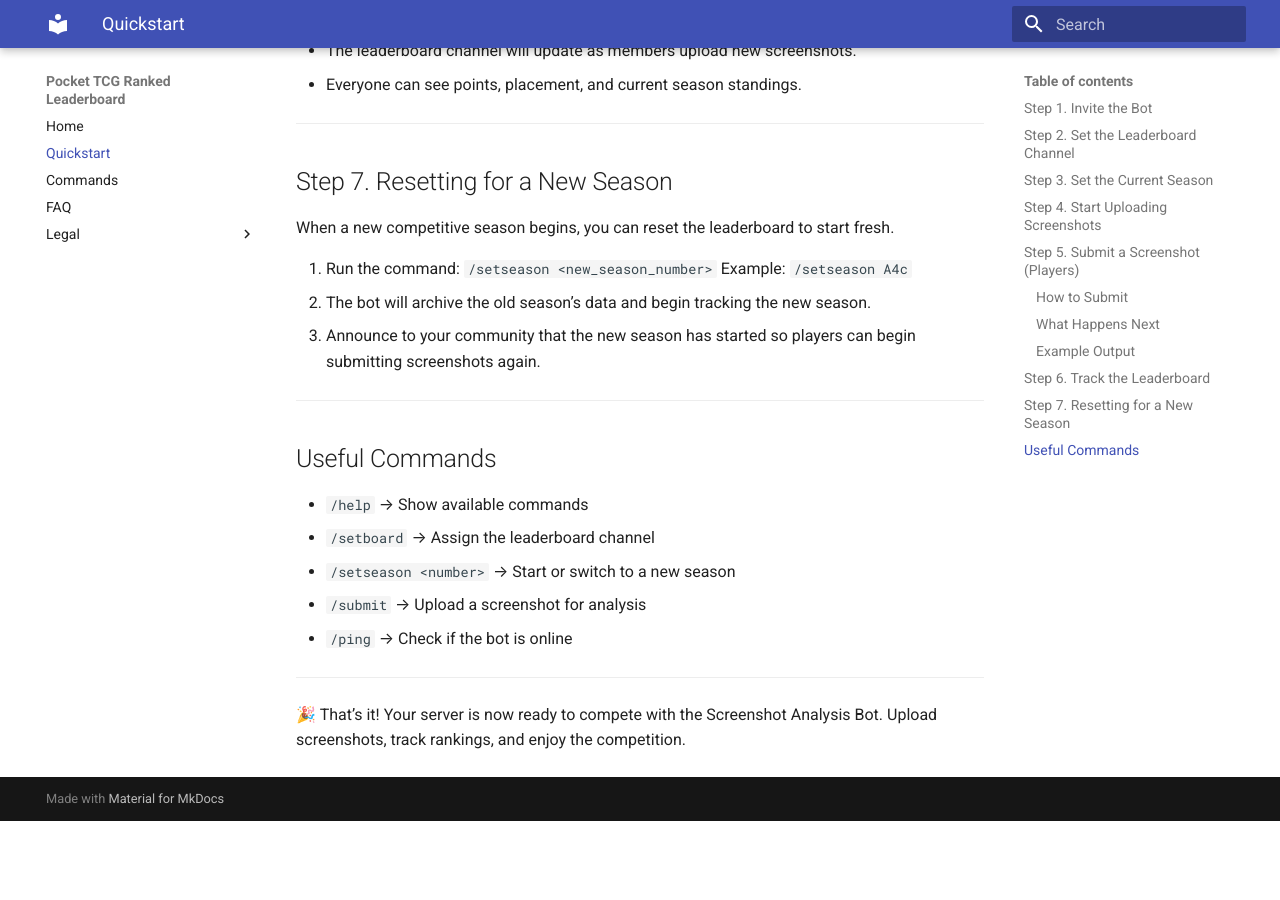
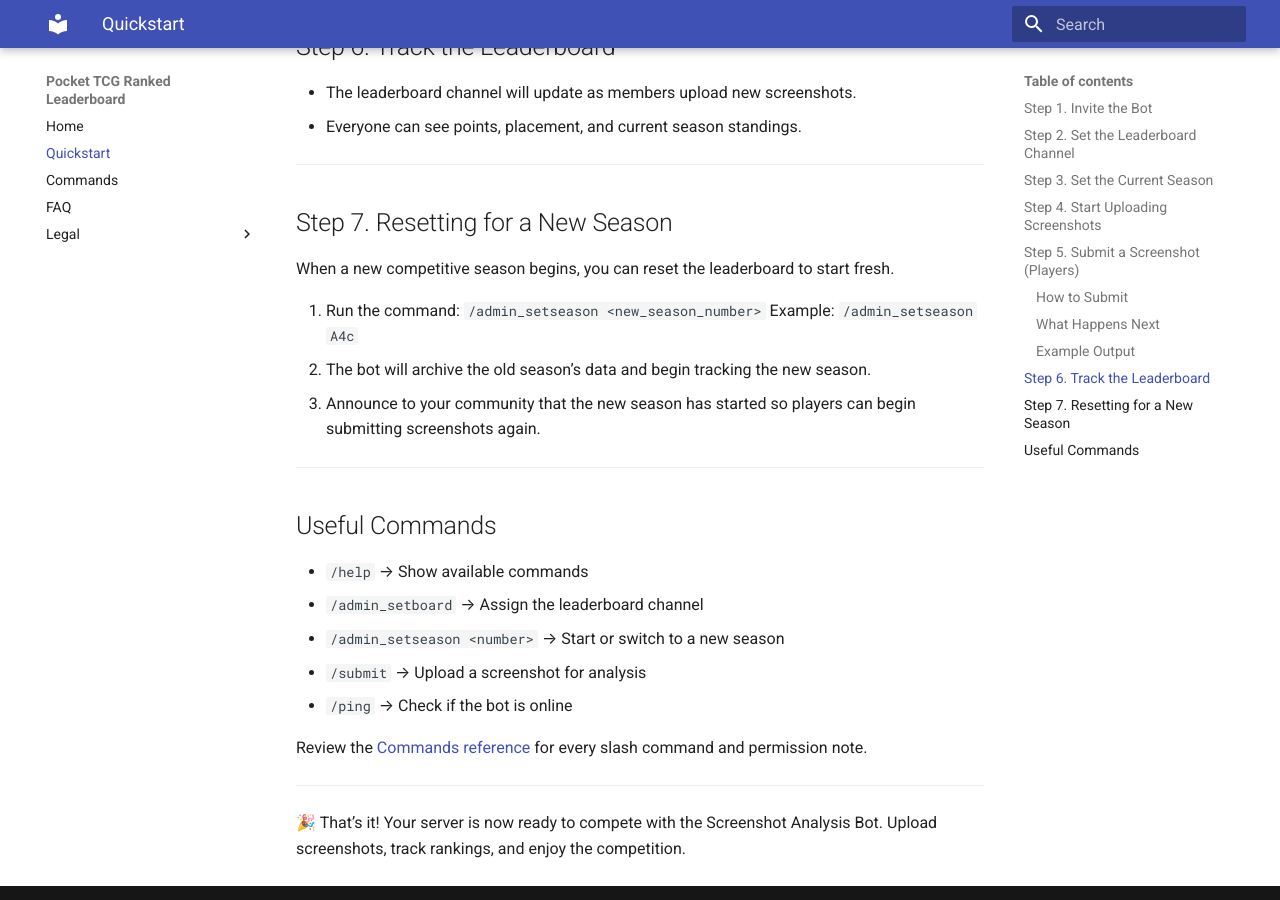
Before and after one commit to andalyzer-labs/pocket-tcg-ranked-leaderboard-docs, an MkDocs documentation site: the page built from docs/quickstart.md, in a window 1280 px wide and 900 px high, scrolled down 2281 px. Built offline with MkDocs 1.6.1 and Material for MkDocs 9.7.7, drawn with Linux system fonts in a browser that asks for light colours; before the commit the page ends 3102 px from its top, so only the background shows below that; some of the changed text lies outside the part shown.

Commit message:
minor edits

````diff
--- a/docs/quickstart.md
+++ b/docs/quickstart.md
@@ -20,7 +20,7 @@ The bot needs to know which channel will be used for leaderboard updates.
 1. Navigate to the channel you want to use for leaderboard posts.
 2. Run the command:
    ```
-   /setboard
+   /admin_setboard
    ```
 3. The bot will confirm that the leaderboard is now linked to the channel.
 
@@ -31,11 +31,11 @@ The bot tracks rankings by season. You must define the season before players can
 
 1. Run the command:
    ```
-   /setseason <season_number>
+   /admin_setseason <season_number>
    ```
    Example:
    ```
-   /setseason A4b
+   /admin_setseason A4b
    ```
 2. The bot will confirm the season is active.
 
@@ -46,7 +46,7 @@ Players can now upload their rank screenshots in any channel where the bot is ac
 
 - When a screenshot is posted, the bot analyzes it automatically.
 - It extracts **points, placement, and league tier** (Poké Ball, Great Ball, Ultra Ball, Master Ball).
-- The bot posts results and updates the leaderboard in the channel you configured with `/setboard`.
+- The bot posts results and updates the leaderboard in the channel you configured with `/admin_setboard`.
 
 ---
 
@@ -93,11 +93,11 @@ When a new competitive season begins, you can reset the leaderboard to start fre
 
 1. Run the command:
    ```
-   /setseason <new_season_number>
+   /admin_setseason <new_season_number>
    ```
    Example:
    ```
-   /setseason A4c
+   /admin_setseason A4c
    ```
 2. The bot will archive the old season’s data and begin tracking the new season.
 3. Announce to your community that the new season has started so players can begin submitting screenshots again.
@@ -106,10 +106,12 @@ When a new competitive season begins, you can reset the leaderboard to start fre
 
 ## Useful Commands
 - `/help` → Show available commands
-- `/setboard` → Assign the leaderboard channel
-- `/setseason <number>` → Start or switch to a new season
+- `/admin_setboard` → Assign the leaderboard channel
+- `/admin_setseason <number>` → Start or switch to a new season
 - `/submit` → Upload a screenshot for analysis
 - `/ping` → Check if the bot is online
+
+Review the [Commands reference](commands.md) for every slash command and permission note.
 
 ---
 
````
Also changed, not shown: other parts of docs/quickstart.md (+1 -1 lines), docs/FAQ.md (+3 -3 lines).
